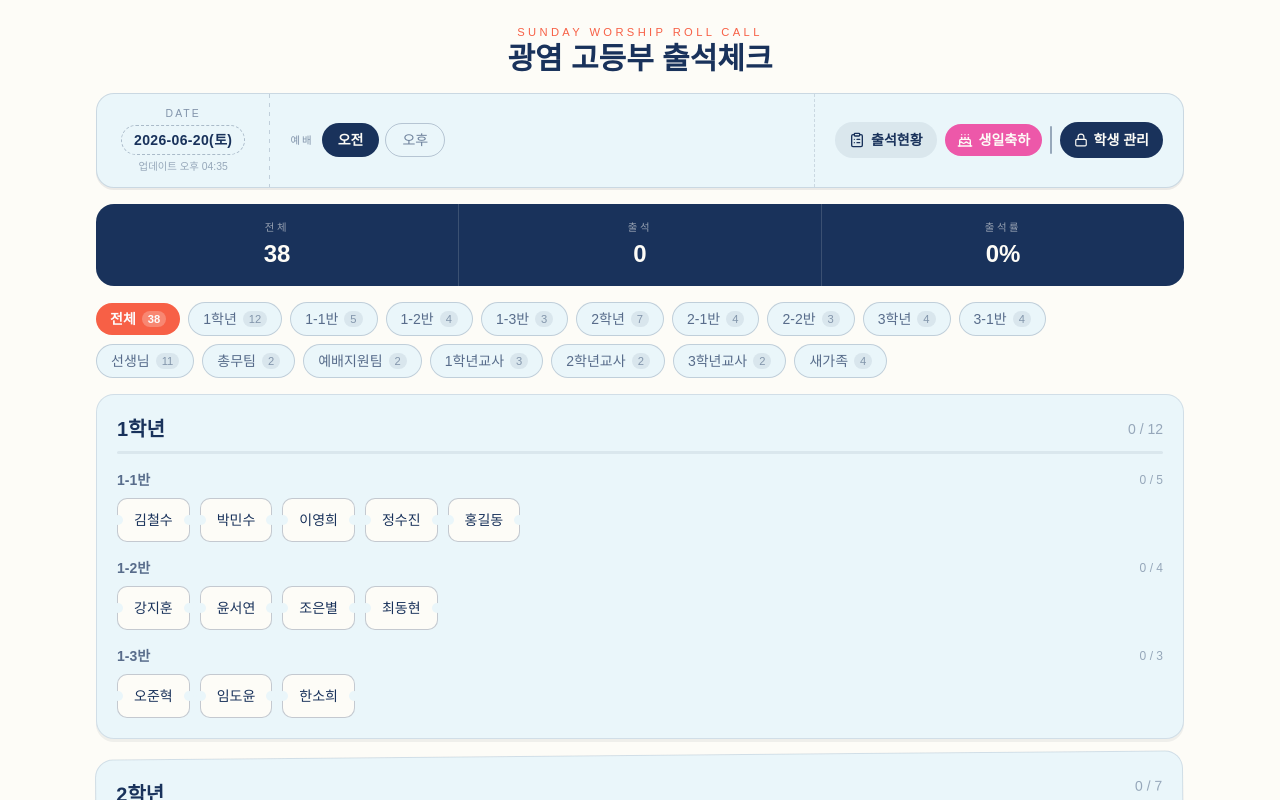
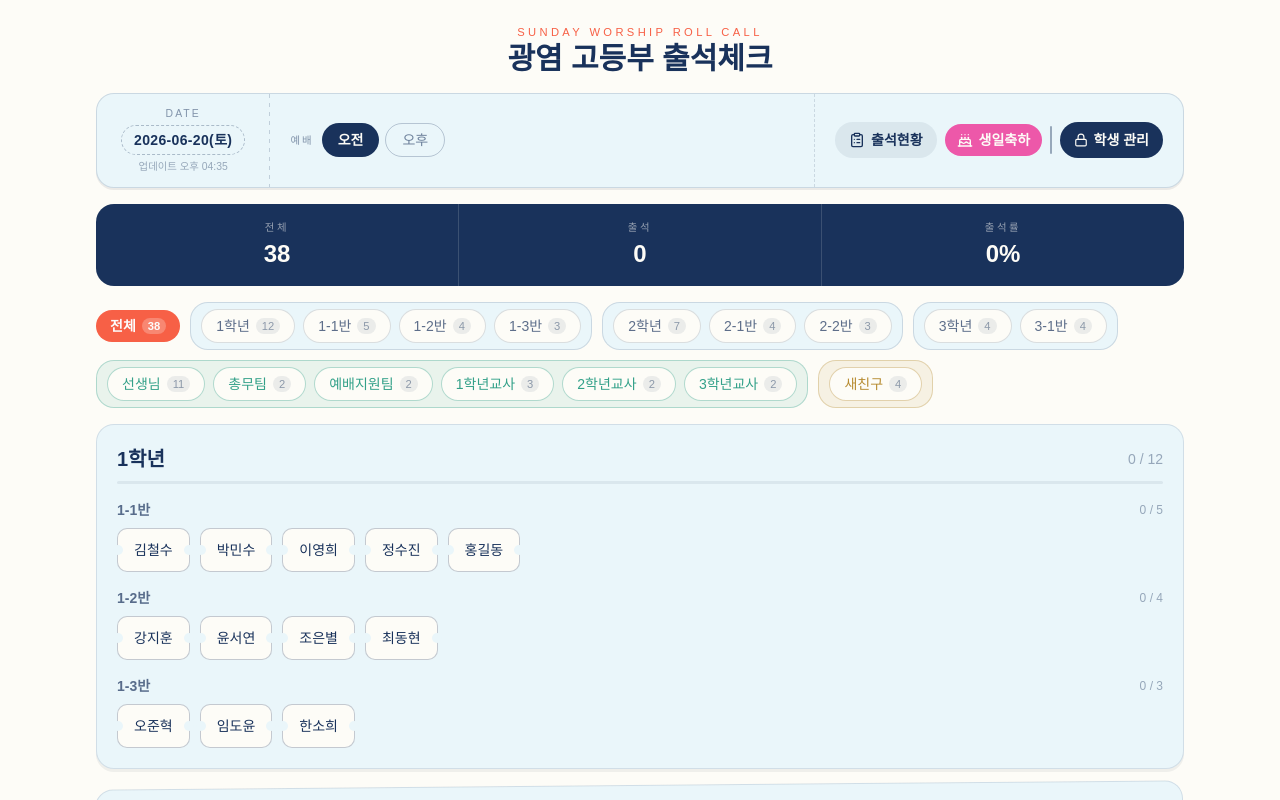
Before and after one commit to jeoniltae/youth-attendance, a Next.js app: page / in a window 1280 px wide. Shown: the top 800 px of the page. Built offline with nearby package versions, Linux system fonts and the light colour scheme; a web font is replaced by a local one.

Commit message:
update: 필터 버튼 디자인 개선 및 '새가족' 문구를 -> '새친구'로 일괄 변경 - gitignore에 Claude Code 개인 로컬 설정 파일 추가

```diff
--- a/src/components/attendance/FilterChips.tsx
+++ b/src/components/attendance/FilterChips.tsx
@@ -1,11 +1,11 @@
-// 학년/반/교사팀/새가족 빠른 필터 칩 목록
+// 학년/반/교사팀/새친구 빠른 필터 칩 목록
 
-import { countMembers, type TopGroup } from '@/lib/group-members';
+import { countMembers, type TopGroup } from "@/lib/group-members";
 
 export type FilterState =
-  | { level: 'all' }
-  | { level: 'top'; key: string }
-  | { level: 'sub'; topKey: string; subKey: string };
+  | { level: "all" }
+  | { level: "top"; key: string }
+  | { level: "sub"; topKey: string; subKey: string };
 
 interface FilterChipsProps {
   groups: TopGroup[];
@@ -15,24 +15,48 @@ interface FilterChipsProps {
 
 function isActive(filter: FilterState, candidate: FilterState): boolean {
   if (filter.level !== candidate.level) return false;
-  if (filter.level === 'all') return true;
-  if (filter.level === 'top' && candidate.level === 'top') return filter.key === candidate.key;
-  if (filter.level === 'sub' && candidate.level === 'sub') {
-    return filter.topKey === candidate.topKey && filter.subKey === candidate.subKey;
+  if (filter.level === "all") return true;
+  if (filter.level === "top" && candidate.level === "top")
+    return filter.key === candidate.key;
+  if (filter.level === "sub" && candidate.level === "sub") {
+    return (
+      filter.topKey === candidate.topKey && filter.subKey === candidate.subKey
+    );
   }
   return false;
 }
+
+// 그룹(학년/교사/새친구)별 칩 색상 — GradeSection.tsx의 헤더 색상과 동일한 톤 사용
+const TONE_CLASS: Record<"default" | TopGroup["variant"], string> = {
+  default:
+    "border-ink/20 bg-paper-deep text-ink/70 hover:border-ink/40 hover:text-ink",
+  grade:
+    "border-ink/15 bg-paper text-ink/70 hover:border-ink/35 hover:text-ink",
+  teacher:
+    "border-teal/30 bg-paper text-teal/80 hover:border-teal/50 hover:text-teal",
+  newFamily:
+    "border-gold/30 bg-paper text-gold/80 hover:border-gold/50 hover:text-gold",
+};
+
+// 카테고리 군집을 감싸는 컨테이너 색상
+const CLUSTER_CLASS: Record<TopGroup["variant"], string> = {
+  grade: "border-ink/15 bg-paper-deep",
+  teacher: "border-teal/25 bg-teal/[0.08]",
+  newFamily: "border-gold/25 bg-gold/[0.08]",
+};
 
 function Chip({
   label,
   count,
   active,
   onClick,
+  tone = "default",
 }: {
   label: string;
   count: number;
   active: boolean;
   onClick: () => void;
+  tone?: "default" | TopGroup["variant"];
 }) {
   return (
     <button
@@ -40,16 +64,16 @@ function Chip({
       onClick={onClick}
       className={
         active
-          ? 'flex items-center gap-1.5 rounded-full bg-stamp px-3.5 py-1.5 text-sm font-semibold text-stamp-foreground'
-          : 'flex items-center gap-1.5 rounded-full border border-ink/20 bg-paper-deep px-3.5 py-1.5 text-sm font-medium text-ink/70 hover:border-ink/40 hover:text-ink'
+          ? "flex items-center gap-1.5 rounded-full bg-stamp px-3.5 py-1.5 text-sm font-semibold text-stamp-foreground"
+          : `flex items-center gap-1.5 rounded-full border px-3.5 py-1.5 text-sm font-medium transition-colors ${TONE_CLASS[tone]}`
       }
     >
       {label}
       <span
         className={
           active
-            ? 'rounded-full bg-paper/25 px-1.5 text-[0.7rem]'
-            : 'rounded-full bg-ink/8 px-1.5 text-[0.7rem] text-ink/45'
+            ? "rounded-full bg-paper/25 px-1.5 text-[0.7rem]"
+            : "rounded-full bg-ink/8 px-1.5 text-[0.7rem] text-ink/45"
         }
       >
         {count}
@@ -62,28 +86,39 @@ export function FilterChips({ groups, active, onSelect }: FilterChipsProps) {
   const total = groups.reduce((sum, g) => sum + countMembers(g), 0);
 
   return (
-    <div className="flex flex-wrap items-center gap-2">
+    <div className="flex flex-wrap items-center gap-2.5">
       <Chip
         label="전체"
         count={total}
-        active={isActive(active, { level: 'all' })}
-        onClick={() => onSelect({ level: 'all' })}
+        active={isActive(active, { level: "all" })}
+        onClick={() => onSelect({ level: "all" })}
       />
       {groups.map((group) => (
-        <div key={group.key} className="flex flex-wrap items-center gap-2">
+        <div
+          key={group.key}
+          className={`flex flex-wrap items-center gap-2 rounded-2xl border px-2.5 py-1.5 ${CLUSTER_CLASS[group.variant]}`}
+        >
           <Chip
             label={group.label}
             count={countMembers(group)}
-            active={isActive(active, { level: 'top', key: group.key })}
-            onClick={() => onSelect({ level: 'top', key: group.key })}
+            tone={group.variant}
+            active={isActive(active, { level: "top", key: group.key })}
+            onClick={() => onSelect({ level: "top", key: group.key })}
           />
           {group.subGroups?.map((sub) => (
             <Chip
               key={sub.key}
               label={sub.label}
               count={sub.members.length}
-              active={isActive(active, { level: 'sub', topKey: group.key, subKey: sub.key })}
-              onClick={() => onSelect({ level: 'sub', topKey: group.key, subKey: sub.key })}
+              tone={group.variant}
+              active={isActive(active, {
+                level: "sub",
+                topKey: group.key,
+                subKey: sub.key,
+              })}
+              onClick={() =>
+                onSelect({ level: "sub", topKey: group.key, subKey: sub.key })
+              }
             />
           ))}
         </div>
--- a/src/components/attendance/GradeSection.tsx
+++ b/src/components/attendance/GradeSection.tsx
@@ -1,7 +1,7 @@
-// 학년/교사/새가족 등 상위 그룹과 하위 그룹(반/팀)을 렌더링 — 살짝 기울어진 티켓 카드 스타일
+// 학년/교사/새친구 등 상위 그룹과 하위 그룹(반/팀)을 렌더링 — 살짝 기울어진 티켓 카드 스타일
 
-import { MemberCard } from './MemberCard';
-import { allMembers, countMembers, type TopGroup } from '@/lib/group-members';
+import { MemberCard } from "./MemberCard";
+import { allMembers, countMembers, type TopGroup } from "@/lib/group-members";
 
 interface GradeSectionProps {
   group: TopGroup;
@@ -10,29 +10,39 @@ interface GradeSectionProps {
   index: number;
 }
 
-const HEADER_COLOR: Record<TopGroup['variant'], string> = {
-  grade: 'text-ink',
-  teacher: 'text-teal',
-  newFamily: 'text-gold',
+const HEADER_COLOR: Record<TopGroup["variant"], string> = {
+  grade: "text-ink",
+  teacher: "text-teal",
+  newFamily: "text-gold",
 };
 
-const BAR_COLOR: Record<TopGroup['variant'], string> = {
-  grade: 'bg-ink',
-  teacher: 'bg-teal',
-  newFamily: 'bg-gold',
+const BAR_COLOR: Record<TopGroup["variant"], string> = {
+  grade: "bg-ink",
+  teacher: "bg-teal",
+  newFamily: "bg-gold",
 };
 
-const CARD_VARIANT: Record<TopGroup['variant'], 'default' | 'teacher' | 'newFamily'> = {
-  grade: 'default',
-  teacher: 'teacher',
-  newFamily: 'newFamily',
+const CARD_VARIANT: Record<
+  TopGroup["variant"],
+  "default" | "teacher" | "newFamily"
+> = {
+  grade: "default",
+  teacher: "teacher",
+  newFamily: "newFamily",
 };
 
-const TILT = ['', 'sm:rotate-[-0.5deg]', 'sm:rotate-[0.5deg]'];
+const TILT = ["", "sm:rotate-[-0.5deg]", "sm:rotate-[0.5deg]"];
 
-export function GradeSection({ group, attendedIds, onToggle, index }: GradeSectionProps) {
+export function GradeSection({
+  group,
+  attendedIds,
+  onToggle,
+  index,
+}: GradeSectionProps) {
   const total = countMembers(group);
-  const attended = allMembers(group).filter((m) => attendedIds.has(m.id)).length;
+  const attended = allMembers(group).filter((m) =>
+    attendedIds.has(m.id),
+  ).length;
   const ratio = total === 0 ? 0 : Math.round((attended / total) * 100);
   const cardVariant = CARD_VARIANT[group.variant];
 
@@ -43,7 +53,11 @@ export function GradeSection({ group, attendedIds, onToggle, index }: GradeSecti
       }`}
     >
       <div className="flex items-center justify-between">
-        <h2 className={`font-display text-xl font-bold ${HEADER_COLOR[group.variant]}`}>{group.label}</h2>
+        <h2
+          className={`font-display text-xl font-bold ${HEADER_COLOR[group.variant]}`}
+        >
+          {group.label}
+        </h2>
         <span className="font-display text-sm tabular-nums text-ink/40">
           {attended} / {total}
         </span>
@@ -58,11 +72,15 @@ export function GradeSection({ group, attendedIds, onToggle, index }: GradeSecti
       {group.subGroups && (
         <div className="mt-4 flex flex-col gap-4">
           {group.subGroups.map((sub) => {
-            const subAttended = sub.members.filter((m) => attendedIds.has(m.id)).length;
+            const subAttended = sub.members.filter((m) =>
+              attendedIds.has(m.id),
+            ).length;
             return (
               <div key={sub.key}>
                 <div className="flex items-center justify-between">
-                  <h3 className="text-sm font-semibold text-ink/70">{sub.label}</h3>
+                  <h3 className="text-sm font-semibold text-ink/70">
+                    {sub.label}
+                  </h3>
                   <span className="text-xs tabular-nums text-ink/40">
                     {subAttended} / {sub.members.length}
                   </span>
--- a/src/lib/group-members.ts
+++ b/src/lib/group-members.ts
@@ -1,6 +1,6 @@
 // 학생/교사 목록을 학년·반 또는 교사팀 단위로 묶는 유틸 (정렬: 학년→반→이름, 한국어 localeCompare)
 
-import type { Student, Teacher } from '@/types';
+import type { Student, Teacher } from "@/types";
 
 export interface MemberItem {
   id: string;
@@ -16,35 +16,44 @@ export interface SubGroup {
 export interface TopGroup {
   key: string;
   label: string;
-  variant: 'grade' | 'teacher' | 'newFamily';
+  variant: "grade" | "teacher" | "newFamily";
   subGroups?: SubGroup[];
   members?: MemberItem[];
 }
 
-const GRADE_ORDER = ['1', '2', '3'];
-const TEAM_ORDER = ['총무팀', '예배지원팀', '1학년교사', '2학년교사', '3학년교사'];
+const GRADE_ORDER = ["1", "2", "3"];
+const TEAM_ORDER = [
+  "총무팀",
+  "예배지원팀",
+  "1학년교사",
+  "2학년교사",
+  "3학년교사",
+];
 
-export function groupStudentsAndTeachers(students: Student[], teachers: Teacher[]): TopGroup[] {
+export function groupStudentsAndTeachers(
+  students: Student[],
+  teachers: Teacher[],
+): TopGroup[] {
   const groups: TopGroup[] = [];
 
   for (const grade of GRADE_ORDER) {
     const gradeStudents = students.filter((s) => s.grade === grade);
     if (gradeStudents.length === 0) continue;
 
-    const classKeys = Array.from(new Set(gradeStudents.map((s) => s.class))).sort((a, b) =>
-      a.localeCompare(b, 'ko')
-    );
+    const classKeys = Array.from(
+      new Set(gradeStudents.map((s) => s.class)),
+    ).sort((a, b) => a.localeCompare(b, "ko"));
 
     groups.push({
       key: `grade-${grade}`,
       label: `${grade}학년`,
-      variant: 'grade',
+      variant: "grade",
       subGroups: classKeys.map((cls) => ({
         key: `grade-${grade}-class-${cls}`,
         label: `${grade}-${cls}반`,
         members: gradeStudents
           .filter((s) => s.class === cls)
-          .sort((a, b) => a.name.localeCompare(b.name, 'ko'))
+          .sort((a, b) => a.name.localeCompare(b.name, "ko"))
           .map((s) => ({ id: s.id, name: s.name })),
       })),
     });
@@ -52,28 +61,30 @@ export function groupStudentsAndTeachers(students: Student[], teachers: Teacher[
 
   if (teachers.length > 0) {
     groups.push({
-      key: 'teachers',
-      label: '선생님',
-      variant: 'teacher',
-      subGroups: TEAM_ORDER.filter((team) => teachers.some((t) => t.team === team)).map((team) => ({
+      key: "teachers",
+      label: "선생님",
+      variant: "teacher",
+      subGroups: TEAM_ORDER.filter((team) =>
+        teachers.some((t) => t.team === team),
+      ).map((team) => ({
         key: `team-${team}`,
         label: team,
         members: teachers
           .filter((t) => t.team === team)
-          .sort((a, b) => a.name.localeCompare(b.name, 'ko'))
+          .sort((a, b) => a.name.localeCompare(b.name, "ko"))
           .map((t) => ({ id: t.id, name: t.name })),
       })),
     });
   }
 
-  const newFamily = students.filter((s) => s.grade === '새가족');
+  const newFamily = students.filter((s) => s.grade === "새친구");
   if (newFamily.length > 0) {
     groups.push({
-      key: 'new-family',
-      label: '새가족',
-      variant: 'newFamily',
+      key: "new-family",
+      label: "새친구",
+      variant: "newFamily",
       members: newFamily
-        .sort((a, b) => a.name.localeCompare(b.name, 'ko'))
+        .sort((a, b) => a.name.localeCompare(b.name, "ko"))
         .map((s) => ({ id: s.id, name: s.name })),
     });
   }
```
Also changed, not shown: src/lib/mock-data.ts (+61 -38 lines), .claude/settings.json (added), 3 other files (tests, documents, lock files or other folders).
